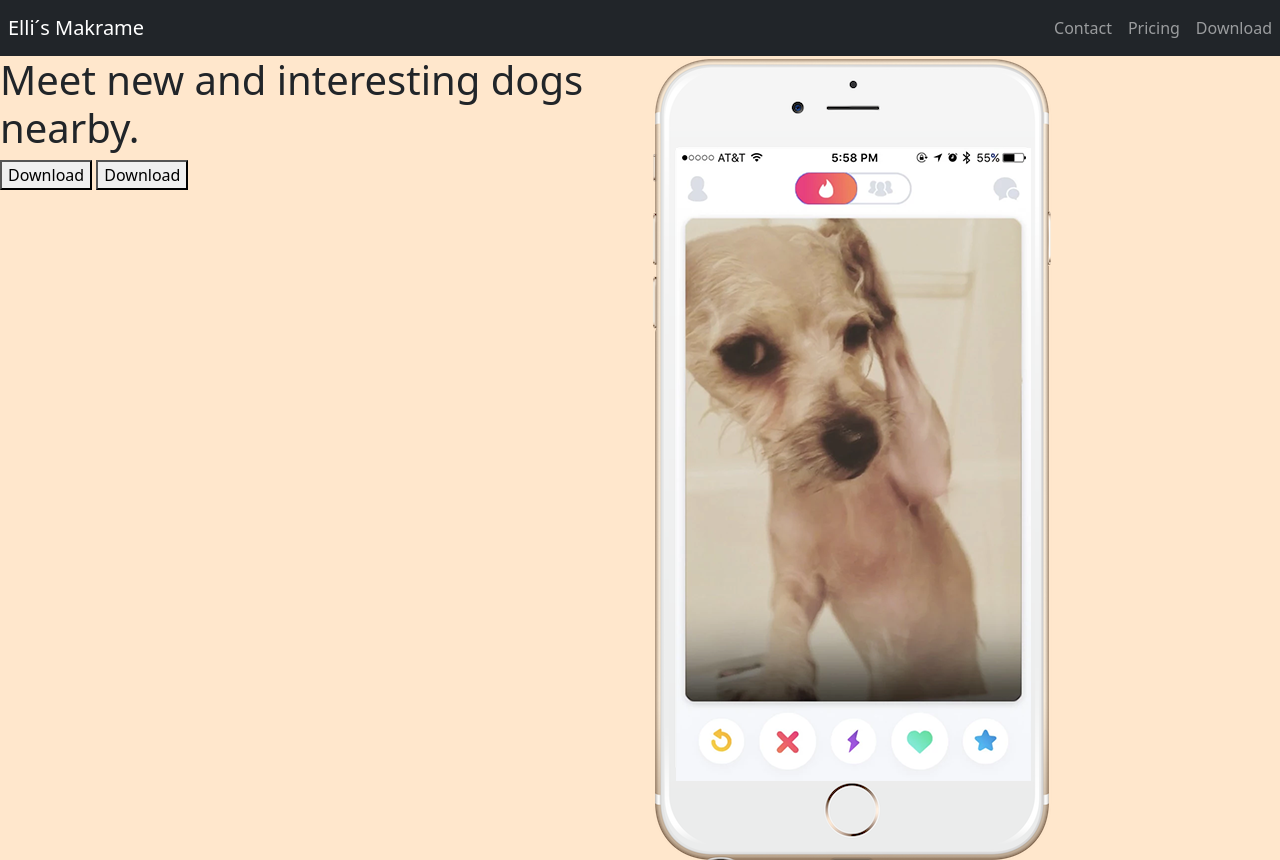
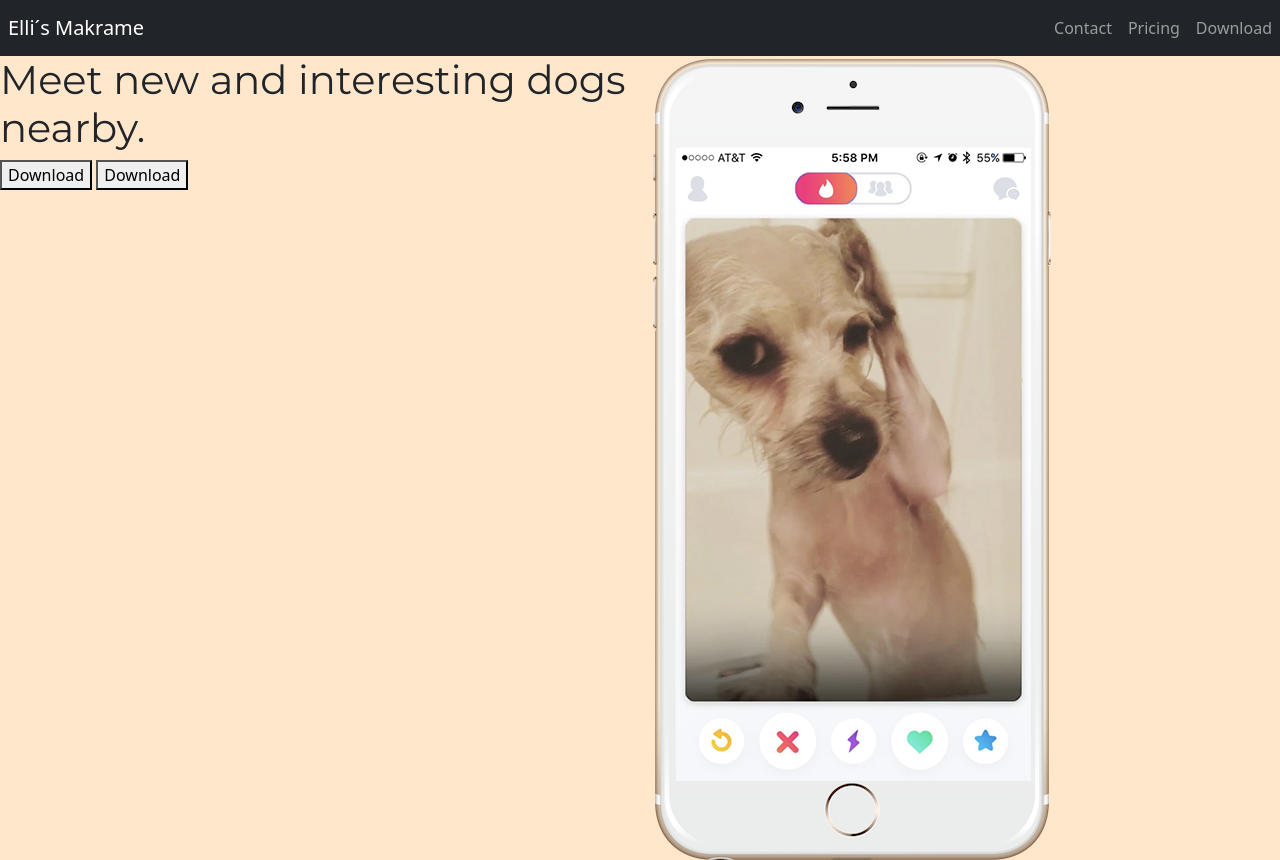
Before and after one commit to robster5able/elliesmakrame, a plain HTML site: page index.html in a window 1280 px wide. Shown: the top 860 px of the page. Drawn offline with nearby package versions, Linux system fonts and the light colour scheme.

Commit message:
fonts added

```diff
--- a/css/styles.css
+++ b/css/styles.css
@@ -1,3 +1,21 @@
 #title{
   background-color:#FFE7CC
 }
+
+/* montserrat-regular - latin */
+@font-face {
+  font-family: 'Montserrat';
+  font-style: normal;
+  font-weight: 400;
+  src: url('fonts/montserrat/montserrat-v25-latin-regular.eot'); /* IE9 Compat Modes */
+  src: local(''),
+       url('fonts/montserrat/montserrat-v25-latin-regular.eot?#iefix') format('embedded-opentype'), /* IE6-IE8 */
+       url('fonts/montserrat/montserrat-v25-latin-regular.woff2') format('woff2'), /* Super Modern Browsers */
+       url('fonts/montserrat/montserrat-v25-latin-regular.woff') format('woff'), /* Modern Browsers */
+       url('fonts/montserrat/montserrat-v25-latin-regular.ttf') format('truetype'), /* Safari, Android, iOS */
+       url('fonts/montserrat/montserrat-v25-latin-regular.svg#Montserrat') format('svg'); /* Legacy iOS */
+}
+
+h1{
+  font-family: "Montserrat"
+}
```
Also changed, not shown: css/fonts/montserrat/montserrat-v25-latin-regular.svg (added), css/fonts/montserrat/montserrat-v25-latin-regular.ttf (added), css/fonts/montserrat/montserrat-v25-latin-regular.woff (added), css/fonts/montserrat/montserrat-v25-latin-regular.woff2 (added), 1 other file.
